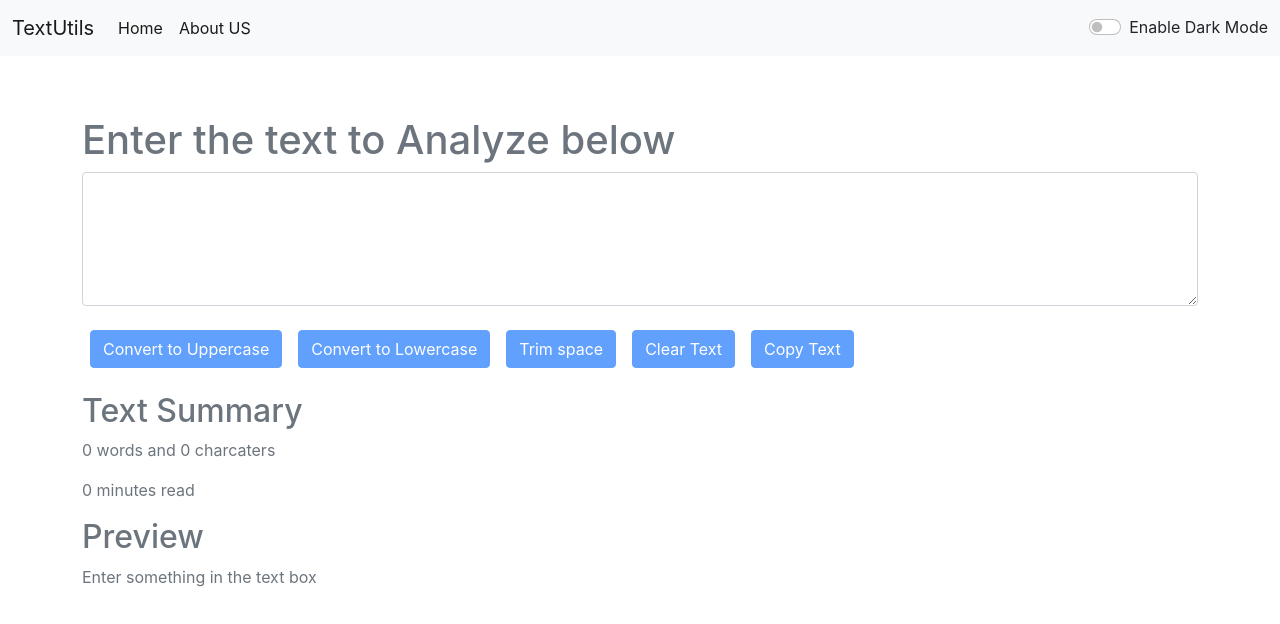
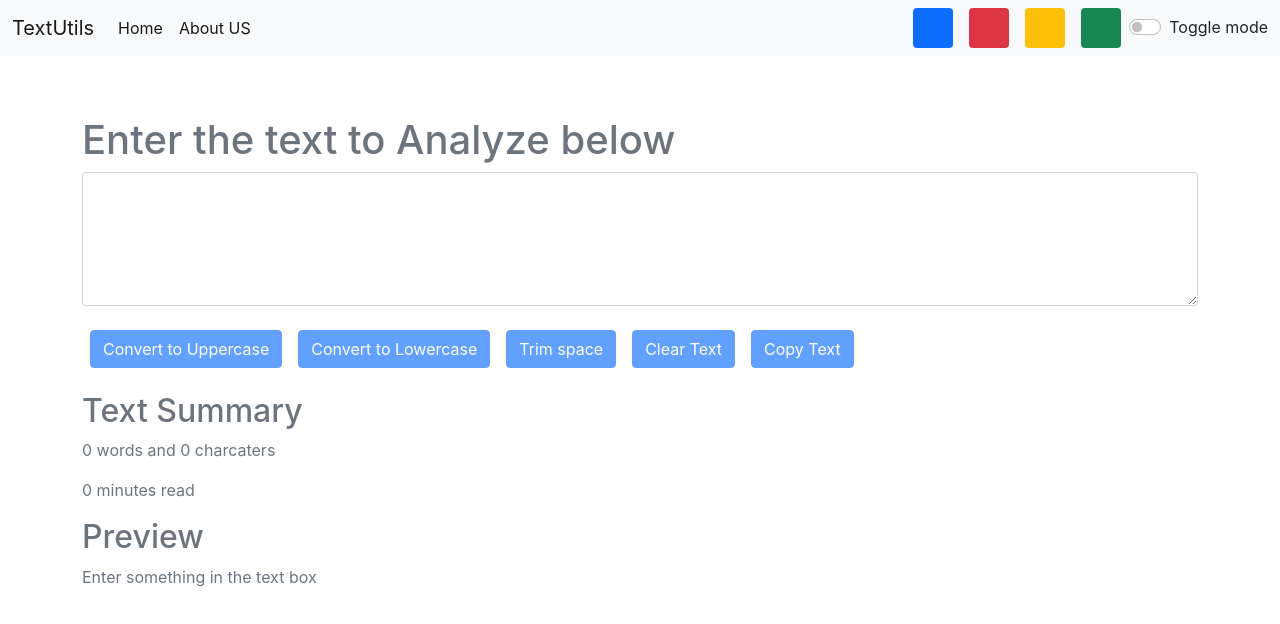
Before and after one commit to Akshat12210/TextUtilsReact, a React (Create React App) app: page / in a window 1280 px wide. Shown: the top 624 px of the page. Built offline with nearby package versions, Linux system fonts and the light colour scheme.

Commit message:
added themes

```diff
--- a/src/App.js
+++ b/src/App.js
@@ -17,7 +17,8 @@
 
   const [mode, setMode] = useState('light') ;
   const [alert, setalert] = useState(null);
-  const [modeText, setmodeText] = useState("Enable Dark Mode");
+  // const[col,setcol]=useState();
+ // const [modeText, setmodeText] = useState("Enable Dark Mode");
 
 
   const showAlert = (message,type) =>{
@@ -30,17 +31,28 @@
     }, 1000);
 
   }
-  const toggleMode = () =>{
+  const removebgcolor =() => {
+    document.body.classList.remove('bg-light');
+    document.body.classList.remove('bg-dark');
+    document.body.classList.remove('bg-success');
+    document.body.classList.remove('bg-danger');
+    document.body.classList.remove('bg-warning');
+  }
+  const toggleMode = (cls) =>{
+    console.log(cls);
+    // setcol(cls);
+    removebgcolor();
+    document.body.classList.add('bg-'+cls);
     if(mode==='light'){
       setMode('dark');
-      setmodeText("Disable Dark Mode");
+      // setmodeText("Disable Dark Mode");
       document.body.style.background='#6c757d';
       showAlert("dark mode has been enabled","success");
       document.title= "TextUtils - Dark Mode";
     }
     else{
       setMode('light');
-      setmodeText("Enable Dark Mode");
+      // setmodeText("Enable Dark Mode");
       document.body.style.background='white';
       showAlert("light mode has been enabled","success");
       document.title= "TextUtils";
@@ -49,7 +61,7 @@
   return (
     <>
     <Router>
-      <Navbar title="TextUtils" mode={mode} toggle={toggleMode} modeText={modeText}/>
+      <Navbar title="TextUtils" mode={mode} toggle={toggleMode}/>
       {/* <Navbar /> */}
       <Alert alert={alert}/>
       <Switch>
--- a/src/Components/Navbar.js
+++ b/src/Components/Navbar.js
@@ -20,9 +20,15 @@
                             <Link className="nav-link active" to="/about">About US</Link>
                         </li>
                     </ul>
+                    <div className="d-flex">
+                        <div className="bg-primary rounded mx-2" onClick={()=>{props.toggle('primary')}} style={{height:'40px' , width:'40px' , cursor:'pointer'}}></div>
+                        <div className="bg-danger rounded mx-2" onClick={()=>{props.toggle('danger')}} style={{height:'40px' , width:'40px' , cursor:'pointer'}}></div>
+                        <div className="bg-warning rounded mx-2" onClick={()=>{props.toggle('warning')}} style={{height:'40px' , width:'40px' , cursor:'pointer'}}></div>
+                        <div className="bg-success rounded mx-2" onClick={()=>{props.toggle('success')}} style={{height:'40px' , width:'40px' , cursor:'pointer'}}></div>
+                    </div>
                     <div className={`form-check form-switch text-${props.mode === 'light' ? 'dark' : 'light'}`}>
-                        <input className="form-check-input" type="checkbox" id="flexSwitchCheckDefault" onClick={props.toggle} />
-                        <label className="form-check-label" htmlFor="flexSwitchCheckDefault"> {props.modeText} </label>
+                        <input className="form-check-input" type="checkbox" id="flexSwitchCheckDefault" onClick={()=>{props.toggle(null)}} />
+                        <label className="form-check-label" htmlFor="flexSwitchCheckDefault"> Toggle mode </label>
                     </div>
                 </div>
             </div>
```
